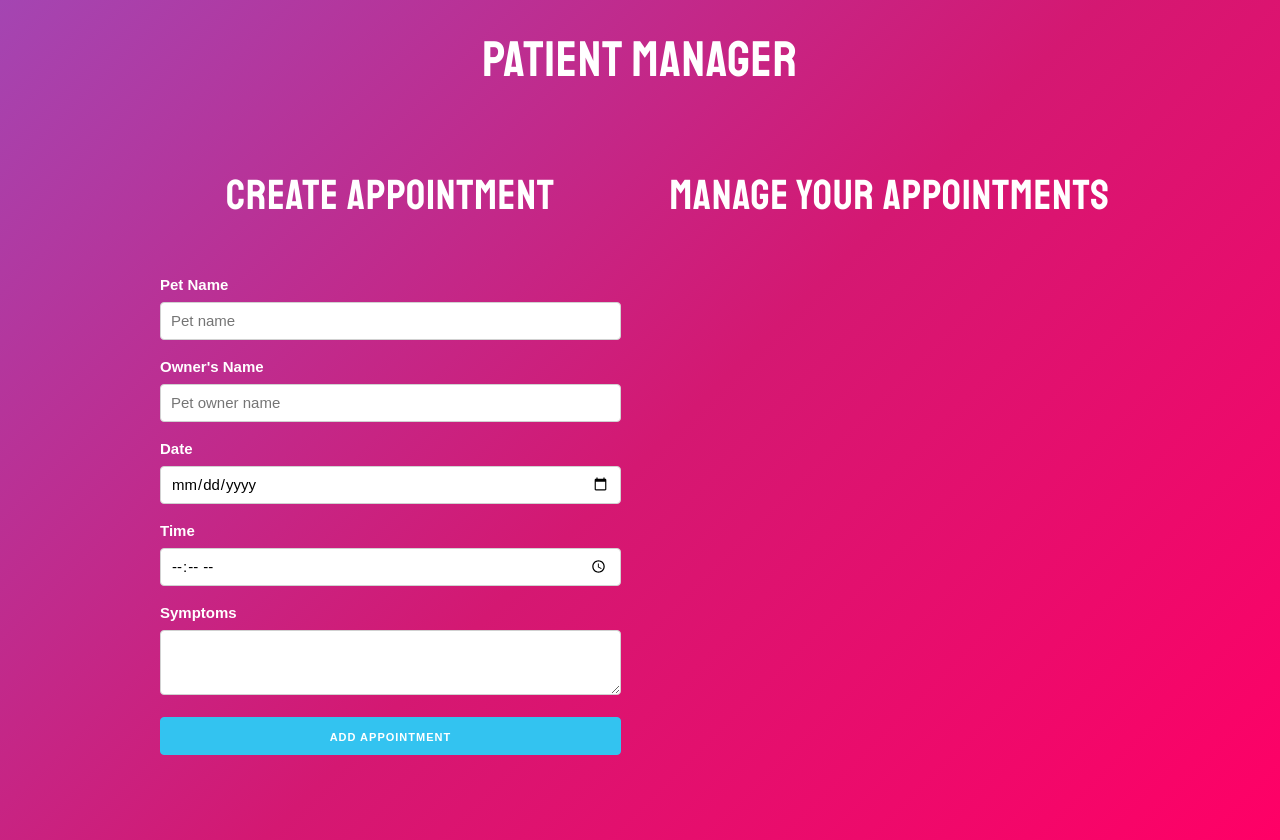
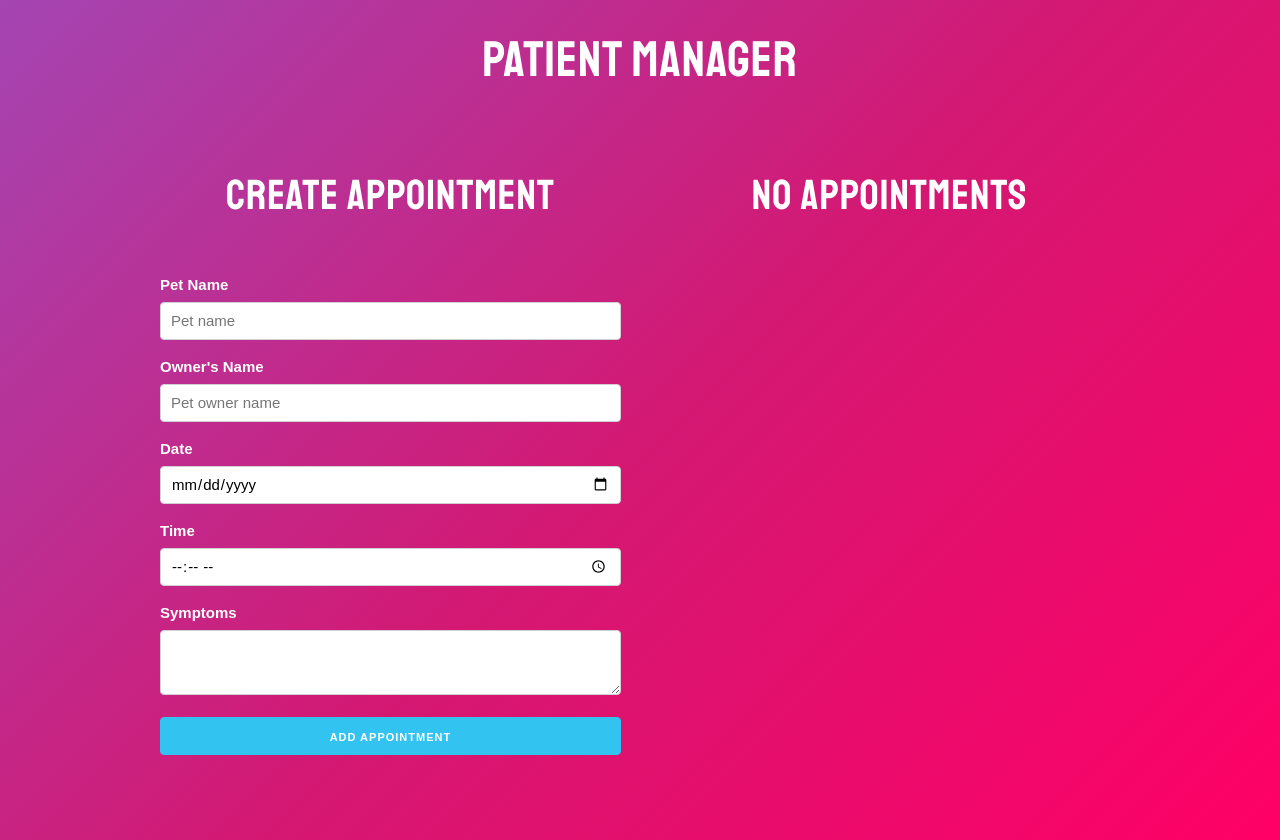
Before and after one commit to PabloMunizMontoya/patientManagerWithReact, a React (Create React App) app in the folder patient-manager-with-react/: page / in a window 1280 px wide. Built offline with nearby package versions, Linux system fonts and the light colour scheme.

Commit message:
npm build for deploy

```diff
--- a/patient-manager-with-react/src/App.js
+++ b/patient-manager-with-react/src/App.js
@@ -1,11 +1,27 @@
-import React, {Fragment, useState} from 'react';
+import React, {Fragment, useState, useEffect} from 'react';
 import Form from './components/Form';
 import Appointment from './components/Appointment'
+import PropTypes from 'prop-types'
 
 function App() {
 
+  //appointments on local storage
+  let initialAppointments = JSON.parse(localStorage.getItem('appointments'))
+  if(!initialAppointments) {
+    initialAppointments = []
+  }
   //Create array of appointments
-  const [appointments, SetAppointments] = useState([])
+  const [appointments, SetAppointments] = useState(initialAppointments)
+
+  //useEffect for realize operation when the state change
+  useEffect( () => {
+    let initialAppointments = JSON.parse(localStorage.getItem('appointments'))
+    if (initialAppointments) {
+      localStorage.setItem('appointments', JSON.stringify(appointments))
+    } else {
+      localStorage.setItem('appointments', JSON.stringify([]))
+    }
+  }, [appointments] )
 
   // function that takes the current appointments and adds the new ones
   const createAppointment = appointment => {
@@ -22,6 +38,8 @@ function App() {
   }
 
   // conditional message
+  const tittle = appointments.length === 0 ? 'no appointments' : 'Manage your appointments'
+
   return (
     <Fragment>
       <h1>Patient Manager</h1>
@@ -33,7 +51,7 @@ function App() {
             />
           </div>
           <div className='one-half column'>
-            <h2>Manage your appointments </h2>
+            <h2>{tittle}</h2>
             {appointments.map(appointment => (
               <Appointment
                 key={appointment.id}
@@ -49,4 +67,9 @@ function App() {
   );
 }
 
+  Form.propTypes = {
+    createAppointment: PropTypes.func.isRequired
+  };
+
+
 export default App;
--- a/patient-manager-with-react/src/components/Appointment.jsx
+++ b/patient-manager-with-react/src/components/Appointment.jsx
@@ -1,4 +1,5 @@
 import React from 'react'
+import PropTypes from 'prop-types'
 
 const Appointment = ({appointment, deleteAppointments}) => {
     return (
@@ -16,5 +17,8 @@ const Appointment = ({appointment, deleteAppointments}) => {
         </div>
     );
 }
-
+Appointment.propTypes = {
+    appointment: PropTypes.object.isRequired,
+    deleteAppointments: PropTypes.func.isRequired
+}
 export default Appointment;
```
